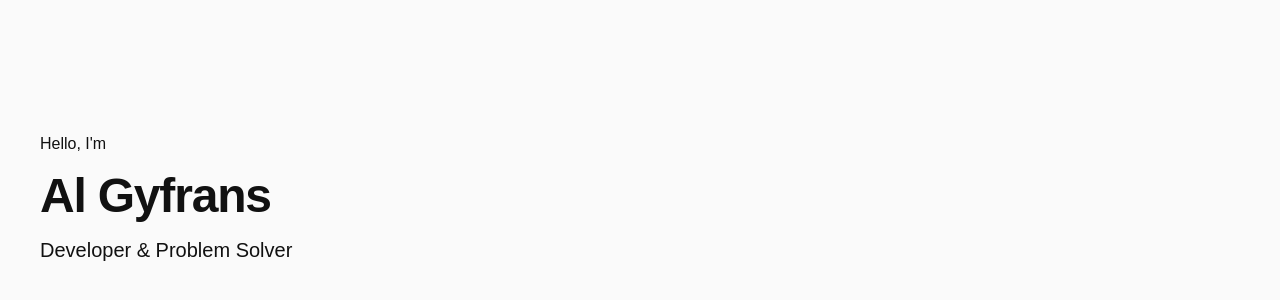
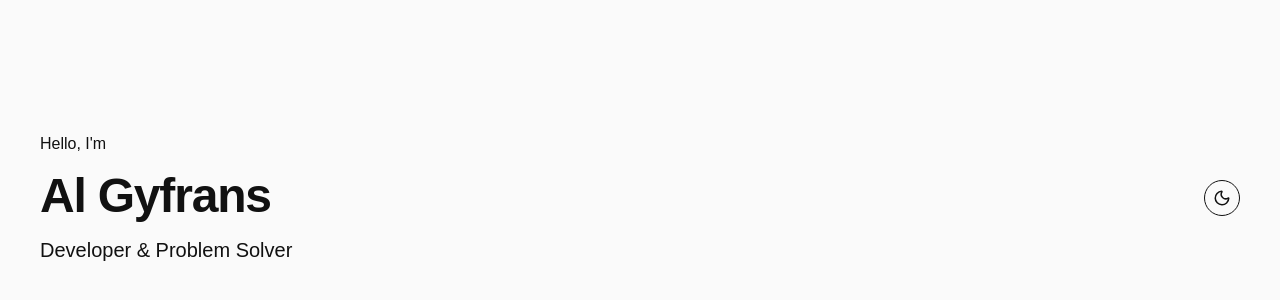
Before and after one commit to gyfrans/al-gyfrans-portfolio, a Next.js app: page / in a window 1280 px wide. Shown: the part 202-502 px from the top of the page. Built offline with nearby package versions, Linux system fonts and the light colour scheme.

Commit message:
feat: implement theme system

```diff
--- a/src/app/layout.tsx
+++ b/src/app/layout.tsx
@@ -1,5 +1,7 @@
 import type { Metadata } from "next";
 import "./globals.css";
+
+import { ThemeProvider } from "@/components/providers/theme-provider";
 
 export const metadata: Metadata = {
   title:
@@ -15,8 +17,15 @@ export default function RootLayout({
   children: React.ReactNode;
 }>) {
   return (
-    <html lang="en">
-      <body>{children}</body>
+    <html
+      lang="en"
+      suppressHydrationWarning
+    >
+      <body>
+        <ThemeProvider>
+          {children}
+        </ThemeProvider>
+      </body>
     </html>
   );
 }
--- a/src/app/page.tsx
+++ b/src/app/page.tsx
@@ -1,10 +1,12 @@
 import Container from "@/components/common/container";
+import ThemeToggle from "@/components/common/theme-toggle";
 
 export default function Home() {
   return (
     <main className="min-h-screen">
       <Container>
-        <section className="flex min-h-screen items-center">
+        <section className="flex min-h-screen items-center justify-between">
+
           <div>
             <p className="text-muted">
               Hello, I'm
@@ -18,6 +20,9 @@ export default function Home() {
               Developer & Problem Solver
             </p>
           </div>
+
+          <ThemeToggle />
+
         </section>
       </Container>
     </main>
--- /dev/null
+++ b/src/components/common/theme-toggle.tsx
@@ -0,0 +1,53 @@
+"use client";
+
+import { Moon, Sun } from "lucide-react";
+import { useTheme } from "next-themes";
+import { useEffect, useState } from "react";
+
+export default function ThemeToggle() {
+  const {
+    theme,
+    setTheme,
+  } = useTheme();
+
+  const [mounted, setMounted] =
+    useState(false);
+
+  useEffect(() => {
+    setMounted(true);
+  }, []);
+
+  if (!mounted) {
+    return null;
+  }
+
+  const isDark = theme === "dark";
+
+  return (
+    <button
+      type="button"
+      onClick={() =>
+        setTheme(
+          isDark
+            ? "light"
+            : "dark"
+        )
+      }
+      aria-label="Toggle theme"
+      className="
+        rounded-full
+        border
+        border-border
+        p-2
+        transition
+        hover:scale-105
+      "
+    >
+      {isDark ? (
+        <Sun size={18} />
+      ) : (
+        <Moon size={18} />
+      )}
+    </button>
+  );
+}
--- /dev/null
+++ b/src/components/providers/theme-provider.tsx
@@ -0,0 +1,25 @@
+"use client";
+
+import {
+  ThemeProvider as NextThemesProvider,
+} from "next-themes";
+
+import type {
+  ThemeProviderProps,
+} from "next-themes";
+
+export function ThemeProvider({
+  children,
+  ...props
+}: ThemeProviderProps) {
+  return (
+    <NextThemesProvider
+      attribute="class"
+      defaultTheme="light"
+      enableSystem={false}
+      {...props}
+    >
+      {children}
+    </NextThemesProvider>
+  );
+}
```
